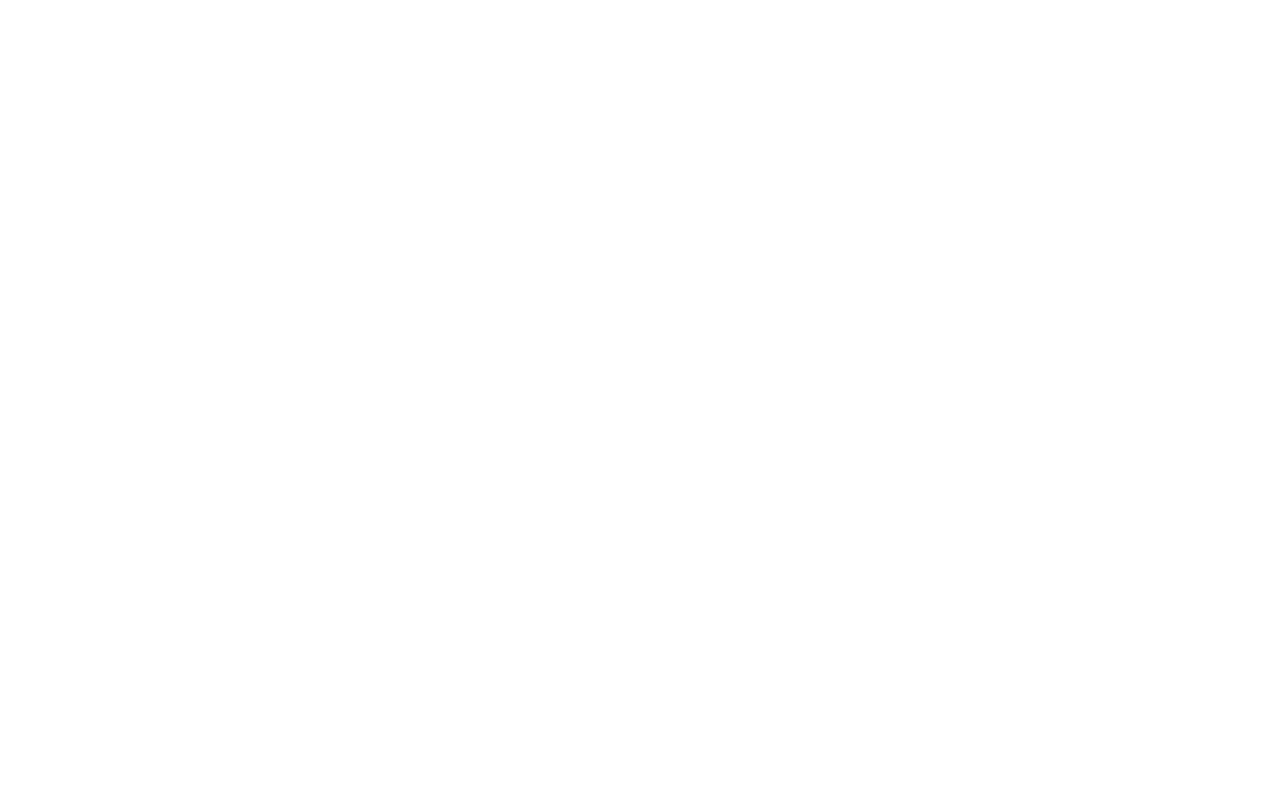
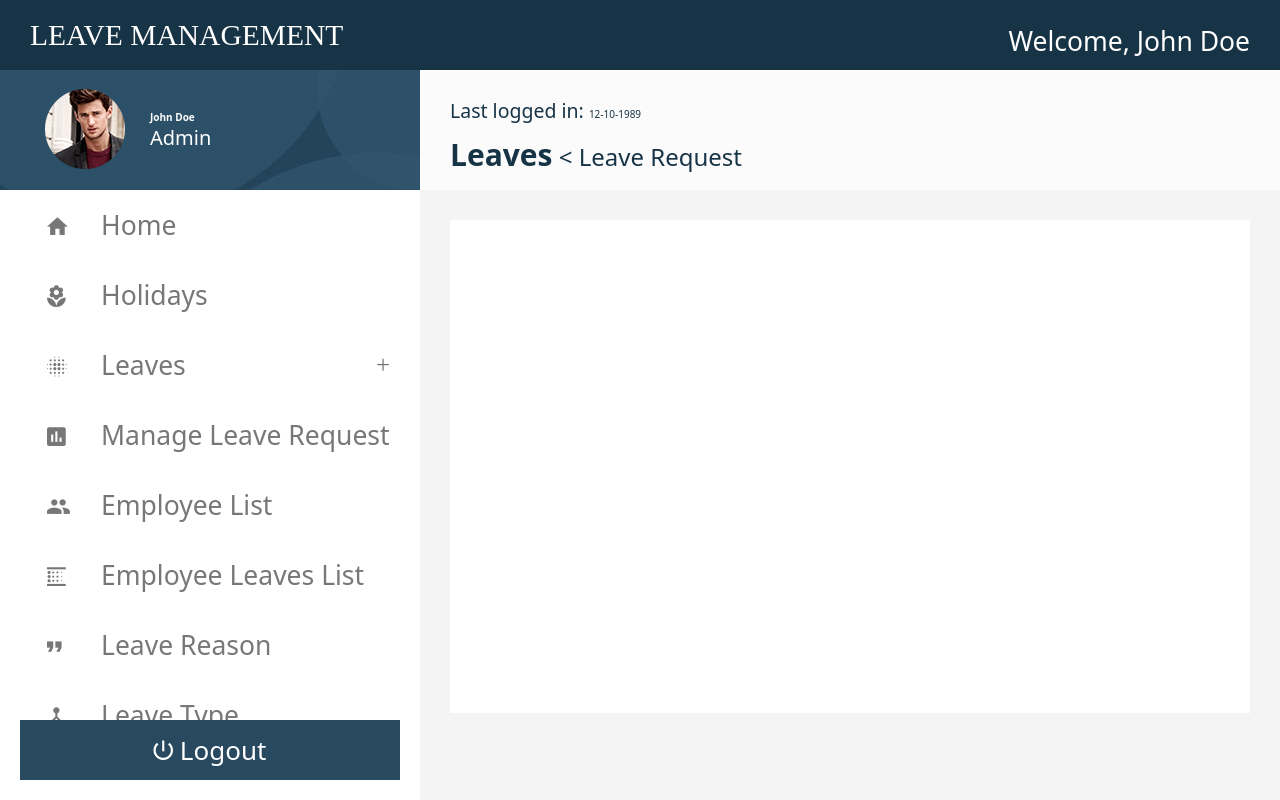
Before and after one commit to sahilmk/LeaveManagement, a React (Vite) app: page /leaverequest in a window 1280 px wide. Built offline with nearby package versions, Linux system fonts and the light colour scheme.

Commit message:
#10 Started the Leave Request module

```diff
--- a/src/App.tsx
+++ b/src/App.tsx
@@ -6,6 +6,7 @@
   return (
     <Router>
       <div className="App">
+        <Dashboard />
       </div>
     </Router>
   )
--- a/src/Pages/Dashboard/Dashboard.module.scss
+++ b/src/Pages/Dashboard/Dashboard.module.scss
@@ -1,3 +1,6 @@
 .maincontent {
+    background-color: #f4f4f4;
     margin: 70px 0px 0px 420px;
+    height: calc(100vh - 70px);
+    width: calc(100% - 420px);
 }
--- a/src/Pages/Dashboard/Dashboard.page.tsx
+++ b/src/Pages/Dashboard/Dashboard.page.tsx
@@ -1,6 +1,7 @@
 import React from "react";
 import { Route, Routes } from "react-router-dom";
 import { NavbarComponent, Sidebar } from '../../stories'
+import { LeaveRequest } from "../../components";
 import * as styles from './Dashboard.module.scss'
 
 function Dashboard() {
@@ -12,6 +13,7 @@
                 <Routes>
                     <Route path="/home" element={<h1>Home</h1>} />
                     <Route path="/holidays" element={<h1>Holidays</h1>} />
+                    <Route path="leaverequest" element={<LeaveRequest />} />
                     <Route path="/manageleaverequest" element={<h1>manageleaverequest</h1>} />
                     <Route path="/employeelist" element={<h1>employeelist</h1>} />
                     <Route path="/employeeleaveslist" element={<h1>employeeleaveslist</h1>} />
--- a/src/Styles/globalStyling.scss
+++ b/src/Styles/globalStyling.scss
@@ -2,4 +2,5 @@
   box-sizing: border-box;
   margin: 0;
   padding: 0;
+  font-size: 10px;
 }
--- /dev/null
+++ b/src/components/LeaveRequest/LeaveRequest.component.tsx
@@ -0,0 +1,18 @@
+import React from 'react'
+import { PageTitle } from '../../stories'
+import * as style from './LeaveRequest.module.scss'
+
+function LeaveRequest() {
+    return (
+        <div >
+            <PageTitle logindate='12-10-1989' pagename={'Leaves'} innerpage='Leave Request' />
+            <div className={style.py30}>
+                <div className={style.leaverequestform}>
+                </div>
+            </div>
+
+        </div>
+    )
+}
+
+export default LeaveRequest
--- /dev/null
+++ b/src/components/LeaveRequest/LeaveRequest.module.scss
@@ -0,0 +1,9 @@
+.leaverequestform {
+    height: 49.3rem;
+    width: 100%;
+    background-color: white;
+}
+
+.py30 {
+    padding: 30px;
+}
--- /dev/null
+++ b/src/components/LeaveRequest/index.ts
@@ -0,0 +1,3 @@
+import LeaveRequest from "./LeaveRequest.component";
+
+export default LeaveRequest;
--- /dev/null
+++ b/src/components/index.ts
@@ -0,0 +1,3 @@
+import LeaveRequest from "./LeaveRequest";
+
+export { LeaveRequest };
--- a/src/stories/PageTitle/PageTitle.styled.tsx
+++ b/src/stories/PageTitle/PageTitle.styled.tsx
@@ -7,9 +7,8 @@
     display: flex;
     background-color: #fbfbfb;
     height: 120px;
-    width: calc(100% - 420px);
+    width: 100%;
     padding:  30px 30px 18px;
-    margin-left: 420px;
 
     .logindate{
         display: inline-block;
--- a/src/stories/Sidebar/Sidebar.component.tsx
+++ b/src/stories/Sidebar/Sidebar.component.tsx
@@ -8,7 +8,7 @@
 const sidebarTabData = [
     { icon: 'home', label: 'Home', isExpandable: false, isOpen: false, route: '/home' },
     { icon: 'local-florist', label: 'Holidays', isExpandable: false, isOpen: false, route: '/holidays' },
-    { icon: 'blur', label: 'Leaves', isExpandable: true, isOpen: false, route: '/leaves/leaverequest' },
+    { icon: 'blur', label: 'Leaves', isExpandable: true, isOpen: false, route: '/leaverequest' },
     { icon: 'chart', label: 'Manage Leave Request', isExpandable: false, isOpen: false, route: '/manageleaverequest' },
     { icon: 'accounts', label: 'Employee List', isExpandable: false, isOpen: false, route: '/employeelist' },
     { icon: 'blur-linear', label: 'Employee Leaves List', isExpandable: false, isOpen: false, route: '/employeeleaveslist' },
@@ -18,11 +18,11 @@
 ]
 
 const sidebarInnerTabData = [
-    { label: 'Leave Request', route: '/leaves/leaverequest' },
-    { label: 'Approved Leaves', route: '/leaves/approvedleaves' },
-    { label: 'Pending Leaves', route: '/leaves/pendingleaves' },
-    { label: 'Rejected Leaves', route: '/leaves/rejectedleaves' },
-    { label: 'Cancelled Leaves', route: '/leaves/cancelledleaves' }];
+    { label: 'Leave Request', route: '/leaverequest' },
+    { label: 'Approved Leaves', route: '/approvedleaves' },
+    { label: 'Pending Leaves', route: '/pendingleaves' },
+    { label: 'Rejected Leaves', route: '/rejectedleaves' },
+    { label: 'Cancelled Leaves', route: '/cancelledleaves' }];
 
 function Sidebar({ user, position }: {
     user: string,
```
